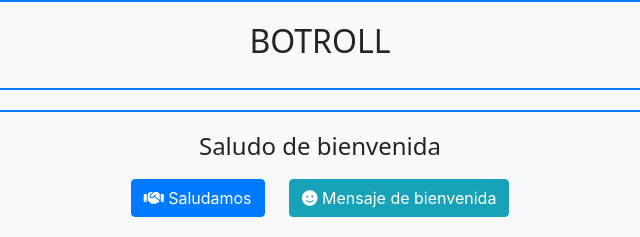
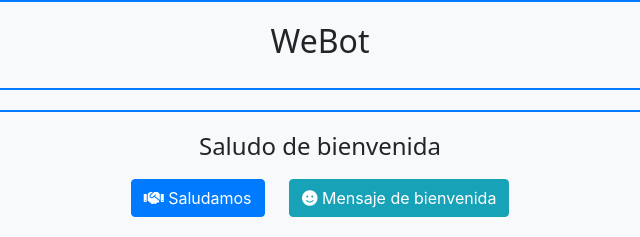
Before and after one commit to AssaLpda/WeBot, a plain HTML site: page bot.html in a window 1280 px wide. Shown: the top 237 px of the page, 320-960 px from the left. Drawn offline with nearby package versions, Linux system fonts and the light colour scheme; sample sign-in values are in the browser's storage.

Commit message:
Update bot.html

```diff
--- a/bot.html
+++ b/bot.html
@@ -82,7 +82,7 @@
 
     <div class="contenedor-botones">
         <div class="container">
-            <h2>BOTROLL</h2>
+            <h2>WeBot</h2>
             <!-- Botón de modo oscuro -->
     <i id="darkModeToggle" class="fas fa-lightbulb dark-mode-toggle"></i>
 
```
